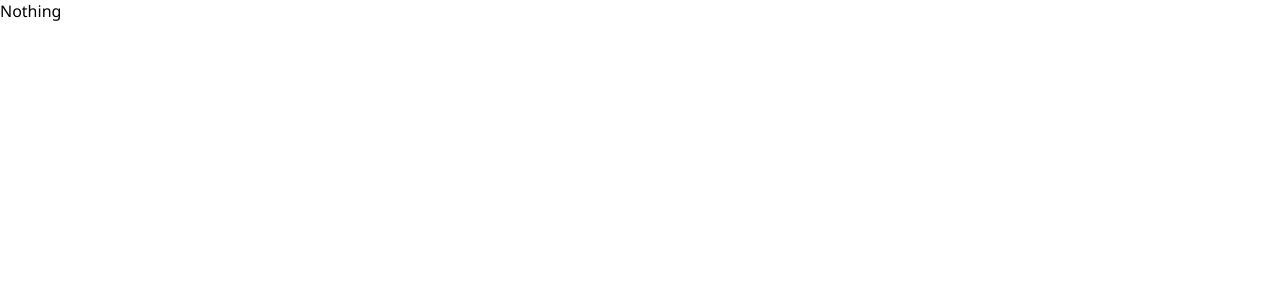
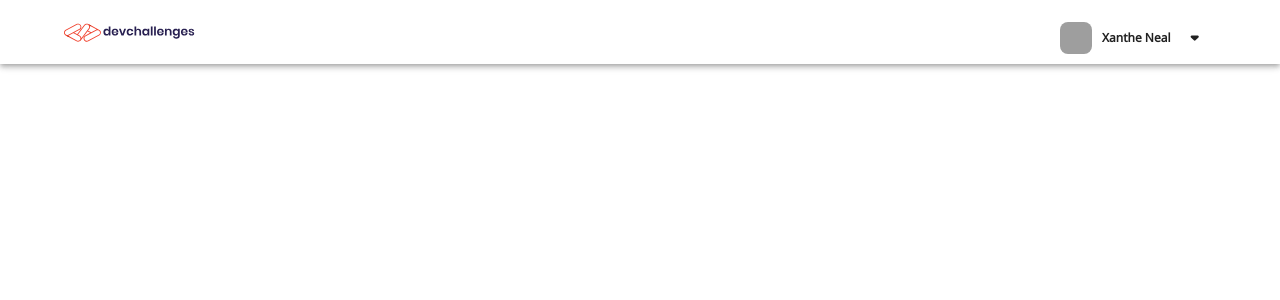
Before and after one commit to david-dkp/AuthenticationApp, a Next.js app: page / in a window 1280 px wide. Shown: the top 300 px of the page. Built offline with nearby package versions, Linux system fonts and the light colour scheme; grey boxes are pictures that could not be loaded.

Commit message:
feat: add NavBar and ProfileMenu

```diff
--- /dev/null
+++ b/components/NavBar.js
@@ -0,0 +1,22 @@
+import React from "react"
+import {AppBar, Container, Menu, styled, Toolbar, useTheme} from "@mui/material";
+import DevChallengesDarkImg from "../assets/devchallenges.svg";
+import DevChallengesLightImg from "../assets/devchallenges-light.svg";
+import ProfileMenu from "./ProfileMenu";
+
+function NavBar() {
+    const theme = useTheme()
+    const devChallengesImage = theme.palette.mode === "light" ? DevChallengesDarkImg : DevChallengesLightImg
+    return <AppBar sx={{
+        backgroundColor: "background.default"
+    }} position={"sticky"}>
+        <Container maxWidth={"lg"}>
+            <Toolbar sx={{justifyContent: "space-between"}} disableGutters>
+                <img src={devChallengesImage.src} alt={"DevChallenges"}/>
+                <ProfileMenu/>
+            </Toolbar>
+        </Container>
+    </AppBar>
+}
+
+export default NavBar
--- /dev/null
+++ b/components/ProfileMenu.js
@@ -0,0 +1,103 @@
+import {Avatar, Button, Divider, Menu, MenuItem, styled, Typography} from "@mui/material";
+import {AccountCircleRounded, ArrowDropDownRounded, ExitToAppRounded, PeopleRounded} from "@mui/icons-material";
+import React, {useState} from "react";
+import {useRouter} from "next/router";
+
+const StyledMenu = styled((props => (
+    <Menu
+        elevation={2}
+        anchorOrigin={{
+            vertical: "bottom",
+            horizontal: "right"
+        }}
+        transformOrigin={{
+            vertical: "top",
+            horizontal: "right"
+        }}
+        {...props}/>
+)))(({theme}) => ({
+    "& .MuiPaper-root": {
+        borderRadius: "12px",
+        minWidth: "188px",
+        marginTop: "20px",
+        "& .MuiMenu-list": {
+            padding: "12px",
+        },
+        "& .MuiMenuItem-root": {
+            fontWeight: 500,
+            padding: "11px 13px",
+            gap: "10px",
+            borderRadius: "8px",
+            fontSize: "12px",
+            "& .MuiSvgIcon-root": {
+                height: "20px"
+            }
+        }
+    },
+}))
+
+function ProfileMenu({menuProps, ...props}) {
+    const router = useRouter()
+    const currentPath = router.pathname
+
+    const [anchorEl, setAnchorEl] = useState(null);
+    const open = Boolean(anchorEl);
+    const handleClick = (event) => {
+        setAnchorEl(event.currentTarget);
+    };
+    const handleClose = () => {
+        setAnchorEl(null);
+    };
+
+    return (<>
+        <Button sx={{
+            mt: "12px",
+            alignItems: "center",
+            display: "flex",
+            flexDirection: "row",
+            gap: "10px",
+            padding: {xs: "0px", md: "8px"},
+            minWidth: "0px"
+        }}
+                id="profile-menu-button"
+                aria-controls={open ? 'profile-menu' : undefined}
+                aria-haspopup="true"
+                aria-expanded={open ? 'true' : undefined}
+                disableElevation
+                onClick={handleClick}
+                {...props}
+        >
+            <Avatar sx={{
+                height: "32px",
+                width: "32px"
+            }} variant={"rounded"} src={"https://i.pravatar.cc/150?img=28"} alt={"Profile picture"}/>
+            <Typography sx={{display: {xs: "none", sm: "block"},fontWeight: "bold", fontSize: "12px"}} color={"text.primary"} component={"h3"}>Xanthe
+                Neal</Typography>
+            <ArrowDropDownRounded sx={{display: {xs: "none", sm: "block"}, color: "text.primary"}}/>
+        </Button>
+        <StyledMenu id="profile-menu" MenuListProps={{
+            'aria-labelledby': 'profile-menu-button',
+        }}
+                    anchorEl={anchorEl}
+                    open={open}
+                    onClose={handleClose}
+                    {...menuProps}
+        >
+            <MenuItem>
+                <AccountCircleRounded/>
+                My Profile
+            </MenuItem>
+            <MenuItem>
+                <PeopleRounded/>
+                Group Chat
+            </MenuItem>
+            <Divider/>
+            <MenuItem sx={{color: "#EB5757"}}>
+                <ExitToAppRounded/>
+                Logout
+            </MenuItem>
+        </StyledMenu>
+    </>)
+}
+
+export default ProfileMenu;
--- a/pages/index.js
+++ b/pages/index.js
@@ -1,9 +1,16 @@
 import {useRouter} from "next/router";
 import {useEffect} from "react";
+import {Box} from "@mui/material";
+import NavBar from "../components/NavBar";
 
 export default function Home() {
   const router = useRouter()
   return (
-    <div>Nothing</div>
+    <Box width={"100%"} sx={{
+      display: "flex",
+      flexDirection: "column"
+    }}>
+      <NavBar />
+    </Box>
   )
 }
```
